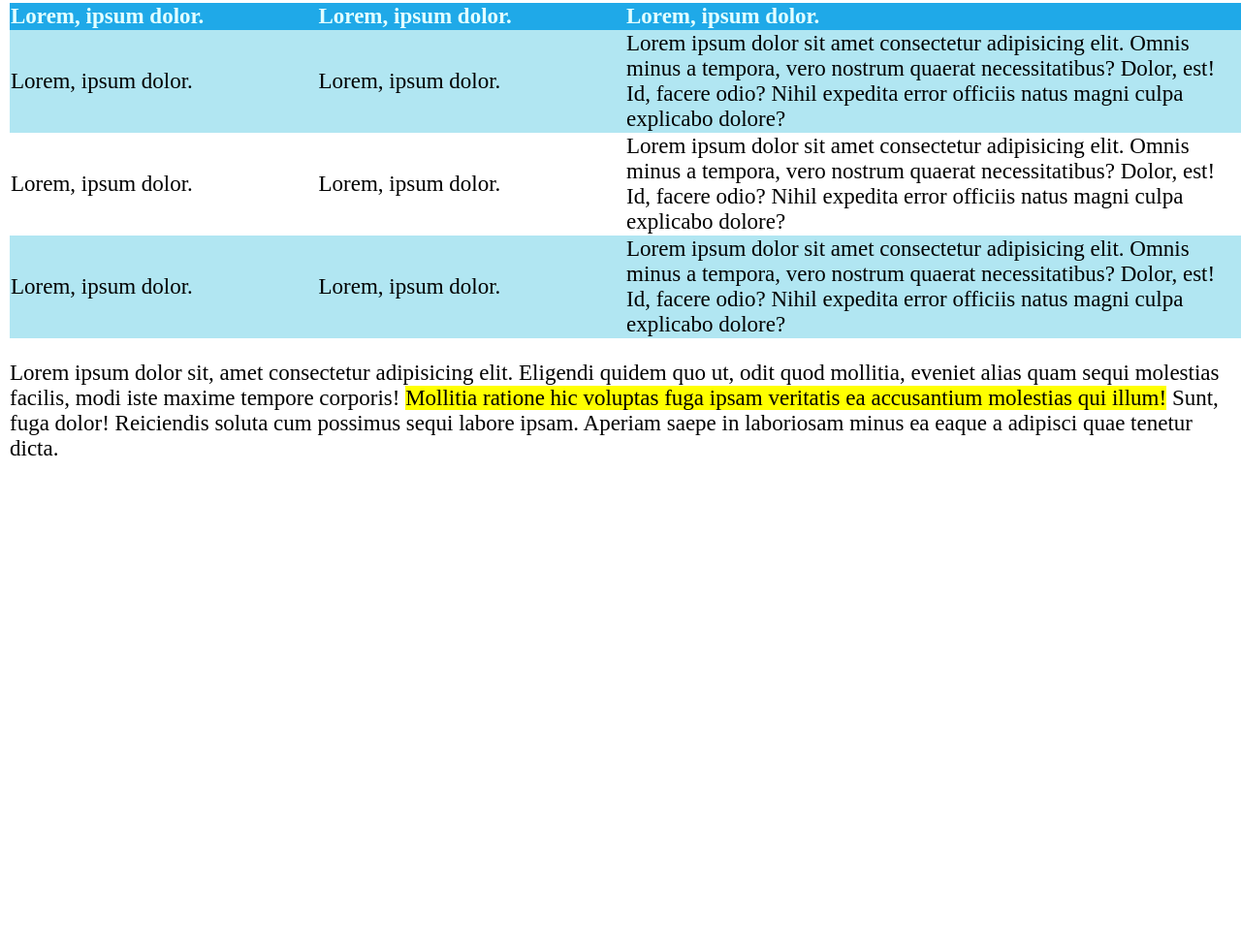
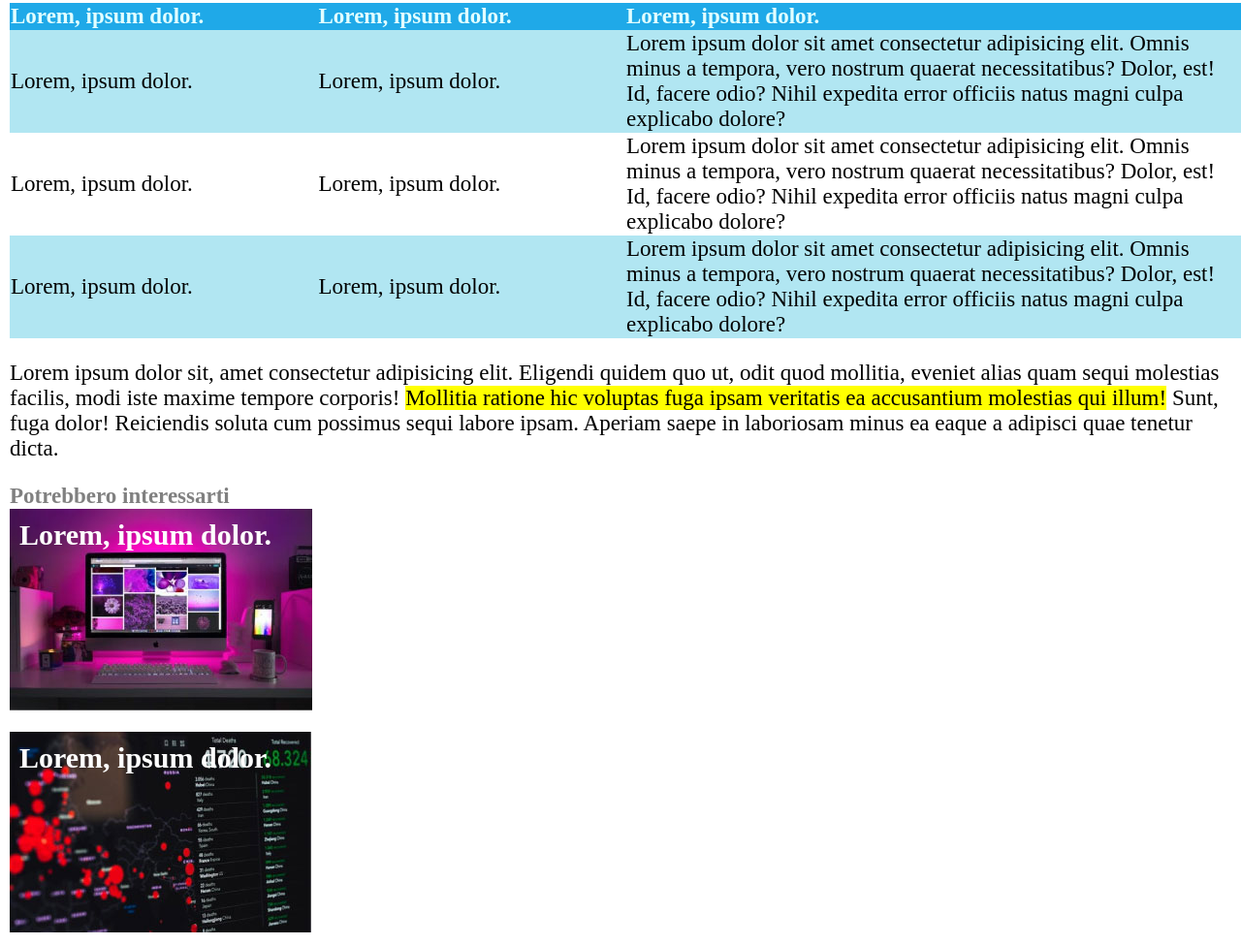
Before and after one commit to fabioadelfio/html-css-booleaner, a plain HTML site: page index.html in a window 1280 px wide. Shown: the part 1182-2157 px from the top of the page at 97% size. Before the commit the page ends 1681 px from the top, so only its background shows below. Drawn offline with Linux system fonts and the light colour scheme.

Commit message:
add interests

```diff
--- a/css/style.css
+++ b/css/style.css
@@ -76,3 +76,32 @@ th {
 .blue-line {
     background-color: #B1E6F2;
 }
+
+div {
+    color: gray;
+    font-weight: bold;
+}
+
+.interests {
+    width: 50%;
+}
+
+.pic1 {
+    background-image: url(../img/monitor.jpg);
+    color: white;
+    font-size: 30px;
+    background-repeat: no-repeat;
+    height: 200px;
+    margin-bottom: 10px;
+    padding: 10px;
+}
+
+.pic2 {
+    background-image: url(../img/graph.jpg);
+    color: white;
+    font-size: 30px;
+    background-repeat: no-repeat;
+    height: 200px;
+    margin-top: 10px;
+    padding: 10px;
+}
--- a/index.html
+++ b/index.html
@@ -88,6 +88,19 @@
         <p>Lorem ipsum dolor sit, amet consectetur adipisicing elit. Eligendi quidem quo ut, odit quod mollitia, eveniet alias quam sequi molestias facilis, modi iste maxime tempore corporis! <mark>Mollitia ratione hic voluptas fuga ipsam veritatis ea accusantium molestias qui illum!</mark> Sunt, fuga dolor! Reiciendis soluta cum possimus sequi labore ipsam. Aperiam saepe in laboriosam minus ea eaque a adipisci quae tenetur dicta.</p>
       </section>
 
+      <section class="interests">
+
+        <div>Potrebbero interessarti</div>
+
+        <div class="pic1">
+          Lorem, ipsum dolor.
+        </div>
+
+        <div class="pic2">
+          Lorem, ipsum dolor.
+        </div>
+      </section>
+
     </main>
 
   </body>
```
